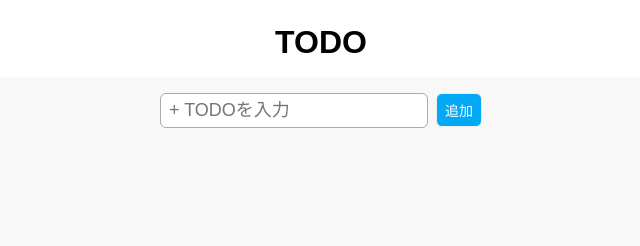
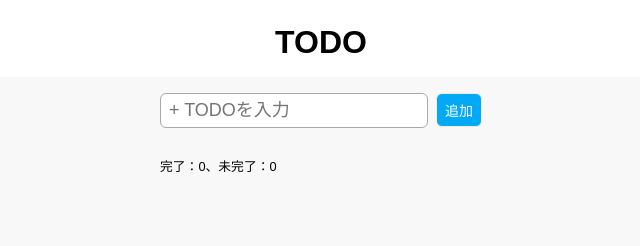
Before and after one commit to pgst/my-vue3-todo, a Vue app in the folder my-vue3-todo/: page / in a window 1280 px wide. Shown: the top 246 px of the page, without its empty margins (319-959 px from the left). Built offline with nearby package versions, Linux system fonts and the light colour scheme.

Commit message:
算出プロパティ

```diff
--- a/my-vue3-todo/src/components/MainTodo.vue
+++ b/my-vue3-todo/src/components/MainTodo.vue
@@ -4,7 +4,7 @@
 
 const todo = ref('')
 const isEdit = ref(false)
-const { todoList, add, show, edit, del, check } = useTodoList()
+const { todoList, add, show, edit, del, check, countFin } = useTodoList()
 
 const addTodo = () => {
   if (!todo.value) return
@@ -32,6 +32,12 @@
 const changeCheck = (id) => {
   check(id)
 }
+
+// const countFinMethod = () => {
+//   console.log('method')
+//   const finArr = todoList.value.filter((todo) => todo.checked)
+//   return finArr.length
+// }
 </script>
 
 <template>
@@ -57,6 +63,11 @@
         <button class="btn pink" @click="deleteTodo(todo.id)">削</button>
       </div>
     </div>
+  </div>
+
+  <div class="finCount">
+    <span>完了：{{ countFin }}、</span>
+    <span>未完了：{{ todoList.length - countFin }}</span>
   </div>
 </template>
 
@@ -127,4 +138,9 @@
   text-decoration: line-through;
   background-color: #ddd;
 }
+
+.finCount {
+  margin-top: 8px;
+  font-size: 0.8em;
+}
 </style>
--- a/my-vue3-todo/src/composables/useTodoList.js
+++ b/my-vue3-todo/src/composables/useTodoList.js
@@ -1,4 +1,4 @@
-import { ref } from 'vue'
+import { computed, ref } from 'vue'
 
 export const useTodoList = () => {
   const todoList = ref([])
@@ -64,5 +64,11 @@
     }
   }
 
-  return { todoList, add, show, edit, del, check }
+  const countFin = computed(() => {
+    console.log('computed')
+    const finArr = todoList.value.filter((todo) => todo.checked)
+    return finArr.length
+  })
+
+  return { todoList, add, show, edit, del, check, countFin }
 }
```
